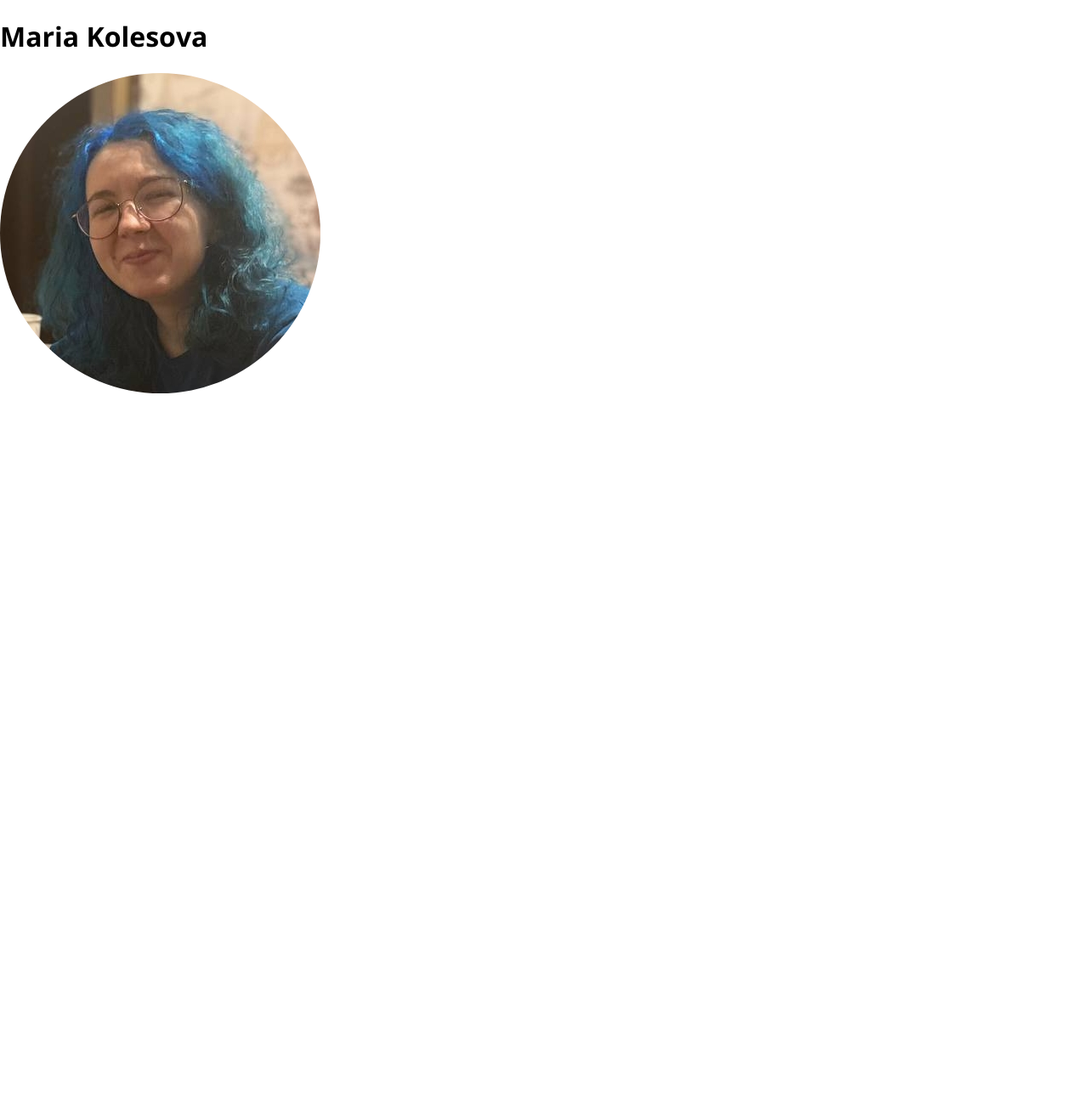
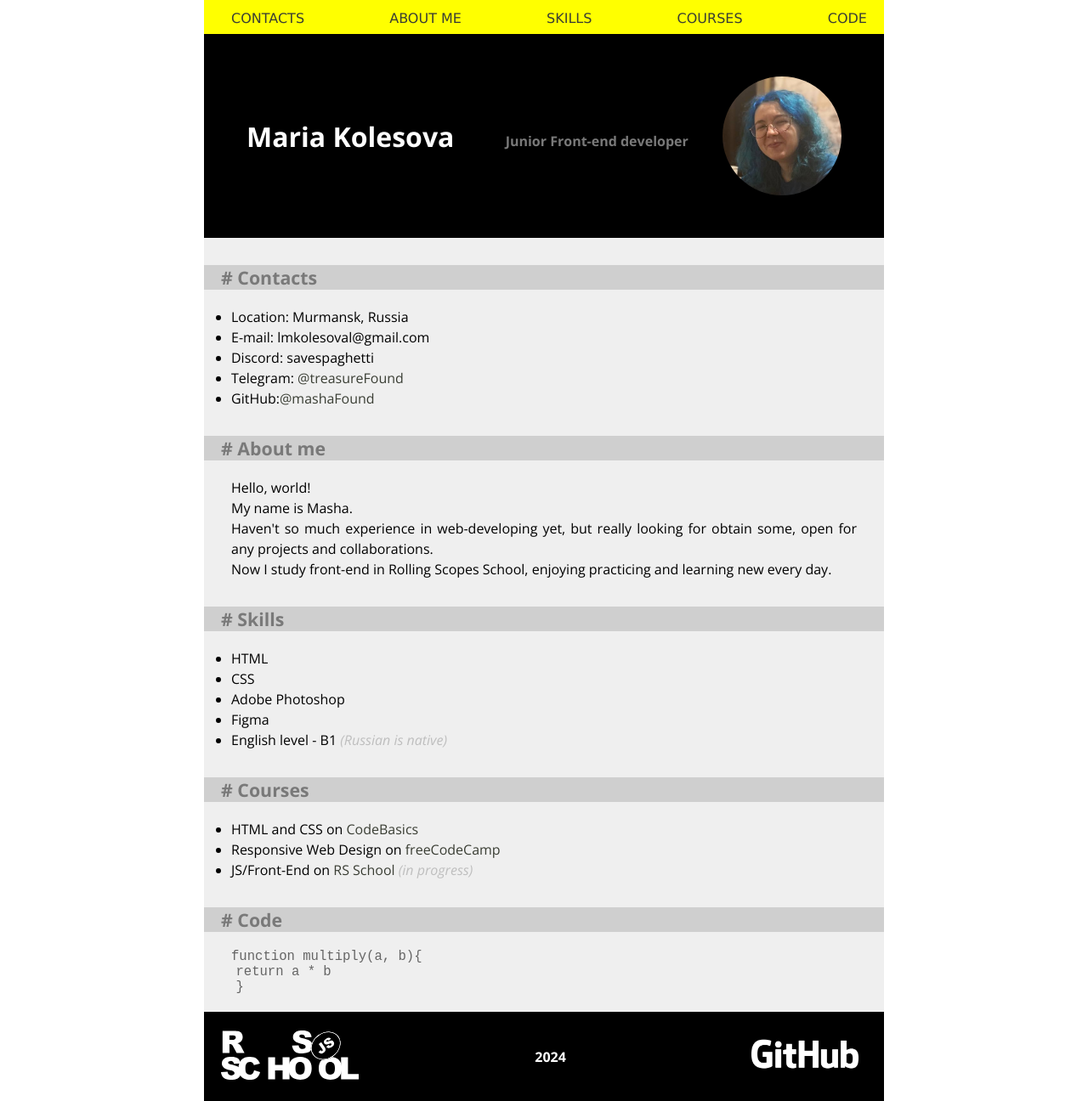
Before and after one commit to mashaFound/rsschool-cv, a plain HTML site: page index.html in a window 1280 px wide. Shown: the whole page at 85% size. Before the commit the page ends 800 px from the top, so only its background shows below. Drawn offline with nearby package versions, Linux system fonts and the light colour scheme.

Commit message:
feat: add content in html and css files

````diff
--- a/index.html
+++ b/index.html
@@ -1,12 +1,10 @@
 <!DOCTYPE html>
-<html lang="en">
+<html lang='en'>
 
 <head>
-    <meta charset="UTF-8">
-    <meta http-equiv="X-UA-Compatible" content="IE=edge">
-    <meta name="viewport" content="width=device-width, initial-scale=1.0">
-    <title>CV aria Kolesova</title>
-    <link rel="stylesheet" type="text/css" href="styles.css">
+    <meta charset='UTF-8'>
+    <title>Maria Kolesova | CV </title>
+    <link rel="stylesheet" href="styles.css">
     <link rel="icon" href="assets/favicon.ico">
     <link rel="preconnect" href="https://fonts.googleapis.com">
     <link rel="preconnect" href="https://fonts.gstatic.com" crossorigin>
@@ -15,61 +13,72 @@
 </head>
 
 <body>
-    <div class="wrapper">
+    <div id='wrapper'>
+        <nav>
+            <ul>
+                <li><a href="#Contacts">Contacts</a></li>
+                <li><a href="#About">About me</a></li>
+                <li><a href="#Skills">Skills</a></li>
+                <li><a href="#Courses">Courses</a></li>
+                <li><a href="#Code">Code</a></li>
+            </ul>
+        </nav>
+        <header>
+            <h1>Maria Kolesova</h1>
+            <h2 id='title'>Junior Front-end developer</h2>
+            <img id='profilepic' src="assets/img/userpic.jpg" alt='profile picture'>
+        </header>
+        <main>
+            <h2 id="Contacts"># Contacts</h2>
+            <ul>
+                <li>Location: Murmansk, Russia</li>
+                <li>E-mail: lmkolesoval@gmail.com</li>
+                <li>Discord: savespaghetti</li>
+                <li>Telegram: <a href="https://t.me/treasureFound">@treasureFound</a></li>
+                <li>GitHub:<a href="https://github.com/mashafound">@mashaFound</a></li>
+            </ul>
+            <h2 id="About"># About me</h2>
+            <p>
+                Hello, world! <br>
+                My name is Masha. <br>
+                Haven't so much experience in web-developing yet, but really looking for obtain some, open for any
+                projects and collaborations. <br>
+                Now I study front-end in Rolling Scopes School, enjoying practicing and learning new
+                every day.
+            </p>
+            <h2 id="Skills"># Skills</h2>
+            <ul>
+                <li>HTML</li>
+                <li>CSS</li>
+                <li>Adobe Photoshop</li>
+                <li>Figma</li>
+                <li> English level - B1 <i>(Russian is native)</i></li>
+            </ul>
+            <h2 id="Courses"># Courses</h2>
+            <ul>
+                <li>
+                    HTML and CSS on <a href="https://ru.code-basics.com/">CodeBasics</a>
+                </li>
+                <li>Responsive Web Design on <a
+                        href="https://www.freecodecamp.org/learn/2022/responsive-web-design/">freeCodeCamp</a></li>
+                <li>
+                    JS/Front-End on <a href="https://rs.school/">RS School</a> <i>(in progress)</i>
+                </li>
+            </ul>
+            <h2 id="Code"># Code</h2>
+            <pre><code>function multiply(a, b){
+    return a * b
+    }</code></pre>
+        </main>
+        <footer>
 
-
-        <header>
-
-        </header>
-
-        <main>
-            <h1>Maria Kolesova</h1>
-            <div><img src="assets/img/userpic.jpg" alt="userpic"></div>
-
-            <!-- ### Contact information:
-        **Location**: Russia \
-        **Phone**: +7 965 420 30 00 \
-        **Email**: lmkolesoval@gmail.com \
-        **Discord**: savespaghetti \
-        [Telegram](https://t.me/treasureFound) \
-        [GitHub](https://github.com/mashaFound)
-
-        ***
-
-        ### Summary:
-        Haven't so much experience in web-developing, but really looking for obtain some, open for any projects and
-        collaborations. Now I study front-end in Rolling Scopes School, enjoying practicing and learning new every day.
-
-        ***
-
-        ### Skills:
-        - HTML
-        - CSS
-        - JavaScript
-        - Git
-        - Adobe Photoshop, Figma
-        - English level - B1 (Russian is native)
-
-        ***
-
-        ### Courses:
-        - HTML and CSS courses on [CodeBasics](https://ru.code-basics.com/)
-        - JS on [RS School](https://rs.school/js-stage0/) (*in progress*)
-
-        ***
-
-        ### Code example:
-        ```
-        function multiply(a, b){
-        return a * b
-        }
-        ```
-        *** -->
-        </main>
-        <footer></footer>
-        <div class="wrapper">
-
-
+            <div class='footer-item'><a href="https://rs.school/"><img id='rslogo' src="assets/img/rs_school_js.svg"
+                        alt='RS School logo'></a></div>
+            <div class='footer-item' id='white'>2024</div>
+            <div class='footer-item'><a href="https://github.com/mashaFound"><img id='ghlogo'
+                        src="assets/img/GitHub_Logo_White.png" alt='GitHub logo'></a></div>
+        </footer>
+    </div>
 </body>
 
 </html>
--- a/styles.css
+++ b/styles.css
@@ -1,15 +1,131 @@
 * {
-    box-sizing: border-box;
+    margin: 0;
+    padding: 0;
 }
 
-img {
+html,
+body {
+    font-family: 'Open Sans', sans-serif;
+}
+
+#wrapper {
+    display: flex;
+    flex-direction: column;
+    max-width: 800px;
+    justify-content: center;
+    margin-left: auto;
+    margin-right: auto;
+    height: 100%;
+}
+
+#profilepic {
+    width: 20%;
     border-radius: 50%;
 }
 
-body {
-    font-family: 'Open Sans', sans-serif;
+h1 {
+    color: white;
+}
+
+h2 {
+    font-size: 16pt;
+    color: #797979;
+    background-color: #cfcfcf;
+    margin-bottom: 20px;
+    margin-top: 32px;
+    padding-left: 20px;
+}
+
+#title {
+    font-size: 12pt;
+    background-color: black;
+}
+
+header {
     display: flex;
-    flex-direction: column;
     justify-content: space-between;
-    margin: 0 auto;
+    padding: 50px;
+    background-color: black;
+    align-items: center;
 }
+
+main {
+    flex: 1 0 auto;
+    background-color: rgba(238, 238, 238, 0.918);
+    padding-bottom: 20px;
+}
+
+footer {
+    display: flex;
+    flex-direction: row;
+    justify-content: space-between;
+    background-color: black;
+    padding: 20px;
+    align-items: center;
+}
+
+a {
+    color: #3A3E34;
+}
+
+
+i {
+    color: #bebebe;
+}
+
+#rslogo {
+    height: 60px;
+    filter: invert(1);
+}
+
+p,
+ul,
+code {
+    padding-left: 32px;
+}
+
+p {
+    line-height: 1.5em;
+    text-align: justify;
+    padding-right: 32px;
+
+}
+
+#white {
+    font-weight: bold;
+    color: white;
+}
+
+code {
+    font-size: 120%;
+    color: rgba(83, 83, 83, 0.884);
+}
+
+#ghlogo {
+    height: 60px;
+}
+
+nav {
+    background-color: yellow;
+    font-family: Verdana, Tahoma, sans-serif;
+    height: 40px;
+}
+
+nav ul {
+    display: flex;
+    flex-direction: row;
+    justify-content: space-between;
+    padding-top: 10px;
+    padding-right: 20px;
+    margin: auto;
+    list-style: none;
+    text-transform: uppercase;
+}
+
+a {
+    text-decoration: none;
+}
+
+ul {
+    line-height: 1.5em;
+}
````
Also changed, not shown: assets/img/GitHub_Logo_White.png (added), assets/img/rs_school_js.svg (added), 1 other file.
